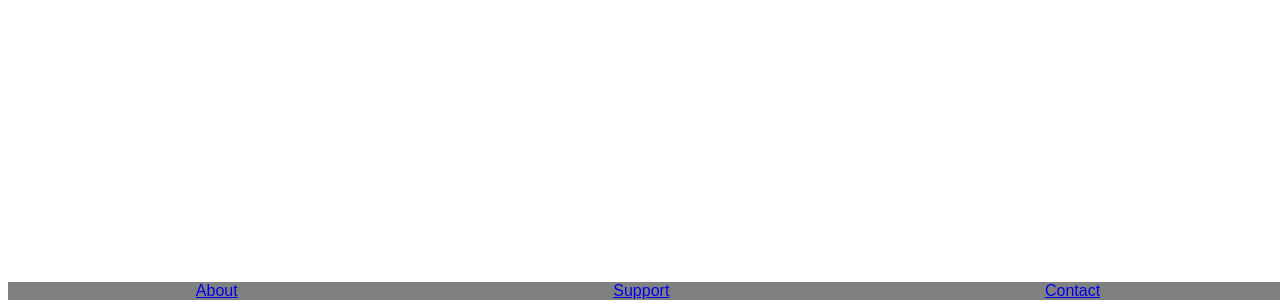
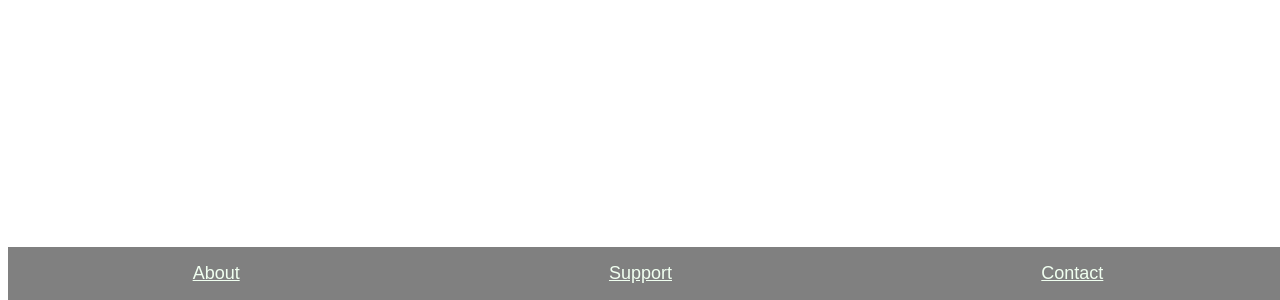
Before and after one commit to natbibi/habite, a plain HTML site: page client/index.html in a window 1280 px wide. Shown: the part 500-800 px from the top of the page. Drawn offline with Linux system fonts and the light colour scheme; a web font is replaced by a local one.

Commit message:
add padding, colours and text alignment to bottom nav bar links

```diff
--- a/client/css/styles.css
+++ b/client/css/styles.css
@@ -16,3 +16,13 @@ footer {
     bottom: 0;
     width: 100%
 }
+
+/* Style nav bar links */
+.bottom-nav a {
+    float: left;
+    display: block;
+    color: honeydew;
+    text-align: center;
+    padding: 1rem 1rem;
+    font-size: 18px;
+}
```
